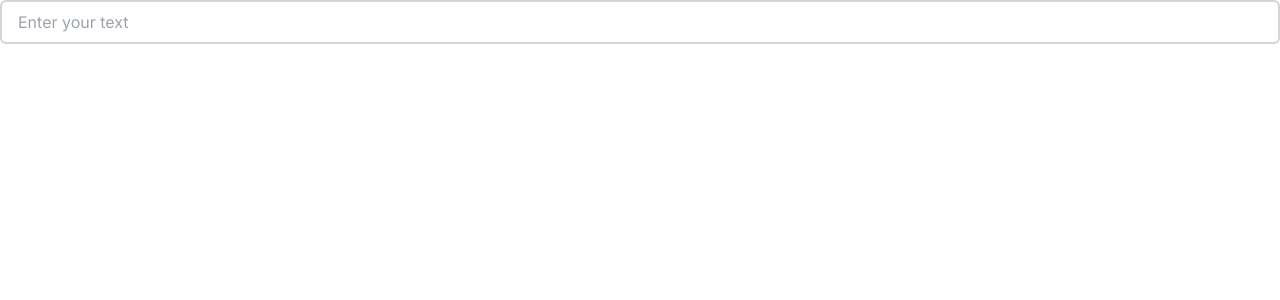
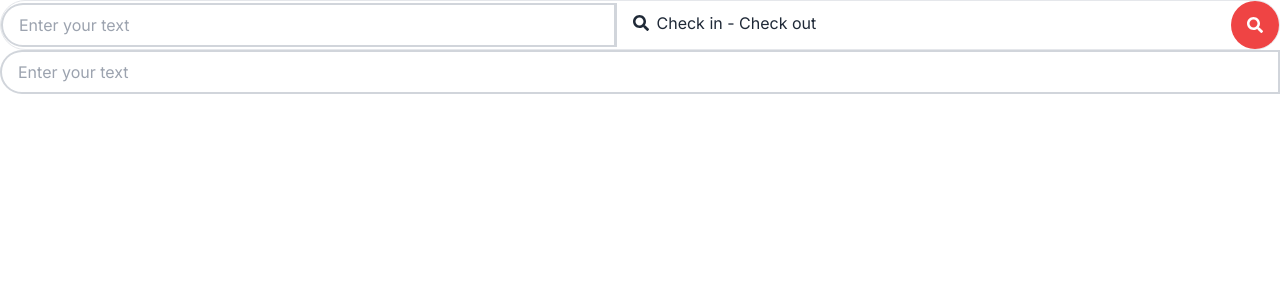
Before and after one commit to jordanwhiguera/storage-app, a Next.js app: page / in a window 1280 px wide. Shown: the top 300 px of the page. Built offline with nearby package versions, Linux system fonts and the light colour scheme.

Commit message:
Location Search with dummy data

```diff
--- a/app/components/SearchButton/LocationSearch/page.tsx
+++ b/app/components/SearchButton/LocationSearch/page.tsx
@@ -6,29 +6,35 @@ import search from "@/app/assets/data/search";
 const LocationSearch = () => {
   const [inputValue, setInputValue] = useState("");
 
-  const handleInputChange = (e: React.ChangeEvent<HTMLInputElement>) => {
-    setInputValue(e.target.value);
-  };
-
   const clearInput = () => {
     setInputValue("");
   };
 
   return (
-    <div className="w-full relative">
+    <div className="relative w-full">
       <input
         type="text"
         placeholder="Enter your text"
         value={inputValue}
-        onChange={handleInputChange}
-        className="w-full px-4 py-2 border-2 border-gray-300 rounded-md text-white focus:border-blue-500 focus:outline-none focus:ring-1 focus:ring-blue-500"
+        onChange={(e) => setInputValue(e.target.value)}
+        className="w-full px-4 py-2 border-2 border-gray-300 rounded-md rounded-l-full text-white focus:border-blue-500 focus:outline-none focus:ring-1 focus:ring-blue-500"
       />
       {inputValue && (
-        <BsFillXCircleFill
-          className="absolute right-3 top-1/2 transform -translate-y-1/2 text-gray-400 cursor-pointer"
-          onClick={clearInput}
-        />
+        <div className="absolute inset-y-0 right-0 pr-3 flex items-center">
+          <BsFillXCircleFill
+            className="text-gray-500 cursor-pointer"
+            onClick={clearInput}
+          />
+        </div>
       )}
+      <div className="absolute z-10 w-full bg-white mt-1 rounded-md shadow-lg">
+        {inputValue &&
+          search.map((item) => (
+            <div key={item.id} className="px-4 py-2 border-b hover:bg-gray-100">
+              {item.description}
+            </div>
+          ))}
+      </div>
     </div>
   );
 };
--- a/app/components/SearchButton/page.tsx
+++ b/app/components/SearchButton/page.tsx
@@ -4,6 +4,7 @@ import DatePicker from "react-datepicker";
 import "react-datepicker/dist/react-datepicker.css";
 import { format } from "date-fns";
 import { FaSearch } from "react-icons/fa";
+import LocationSearch from "./LocationSearch/page";
 
 const SearchButton: React.FC = () => {
   const [startDate, setStartDate] = useState<Date | null>(null);
@@ -51,7 +52,7 @@ const SearchButton: React.FC = () => {
 
   return (
     <div className="relative">
-      <div className="flex items-center border rounded-full overflow-hidden">
+      <div className="flex items-center border rounded-full ">
         {/* Left side - Location input + Date range */}
         <div className="flex-1 flex">
           {" "}
@@ -60,10 +61,7 @@ const SearchButton: React.FC = () => {
           <div className="flex-1">
             {" "}
             {/* This input will take up the available space */}
-            <input
-              className="w-full px-4 py-2 border-none"
-              placeholder="Address, city, or airport"
-            />
+            <LocationSearch />
           </div>
           {/* Divider */}
           <div className="w-px bg-gray-300"></div>
--- a/app/page.tsx
+++ b/app/page.tsx
@@ -16,7 +16,7 @@ export default function Base() {
       {/* <Navbar /> */}
       {/* <TabSlider /> */}
       {/* <SearchResults /> */}
-      {/* <SearchButton /> */}
+      <SearchButton />
       <LocationSearch />
     </>
   );
```
